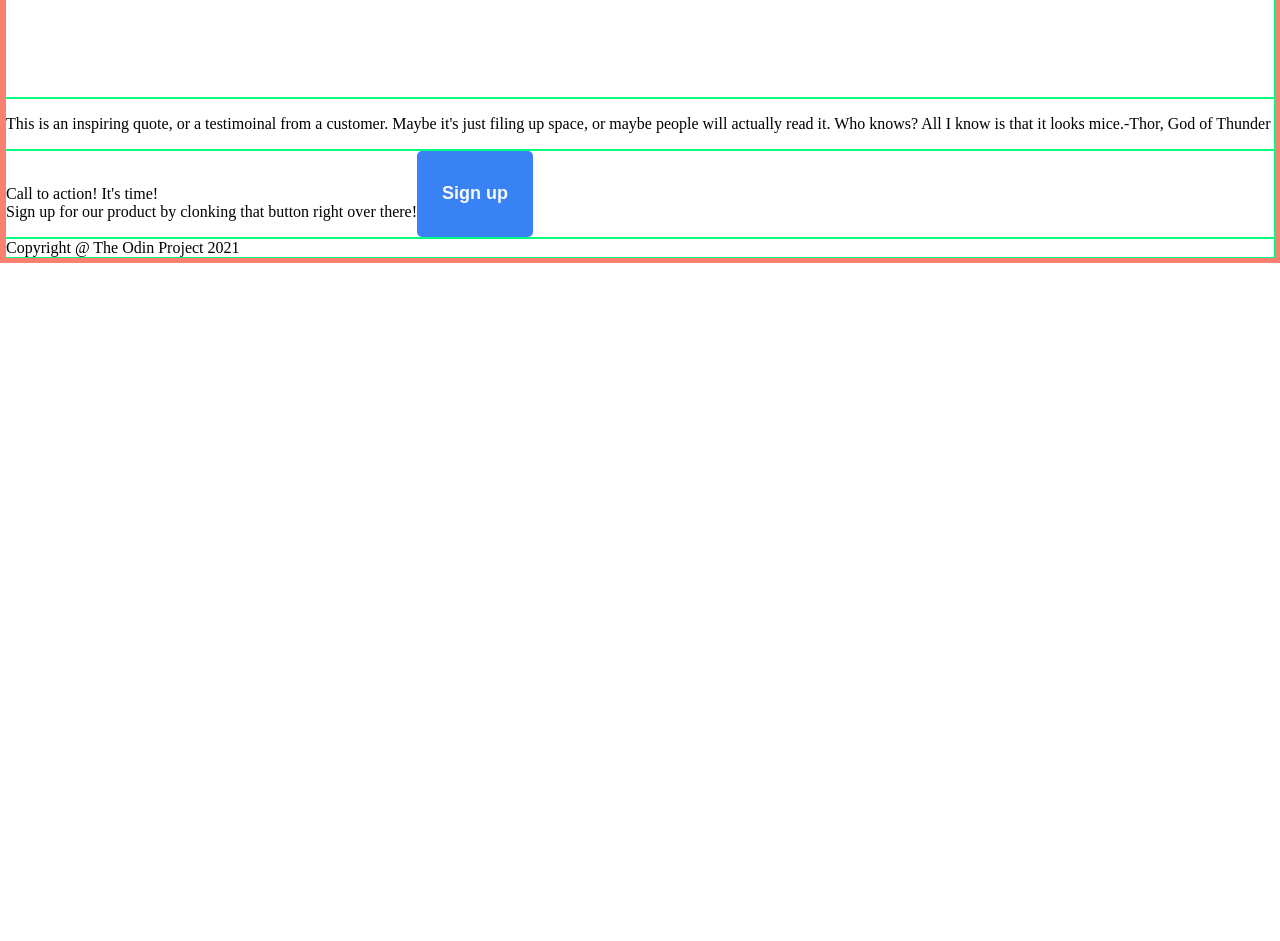
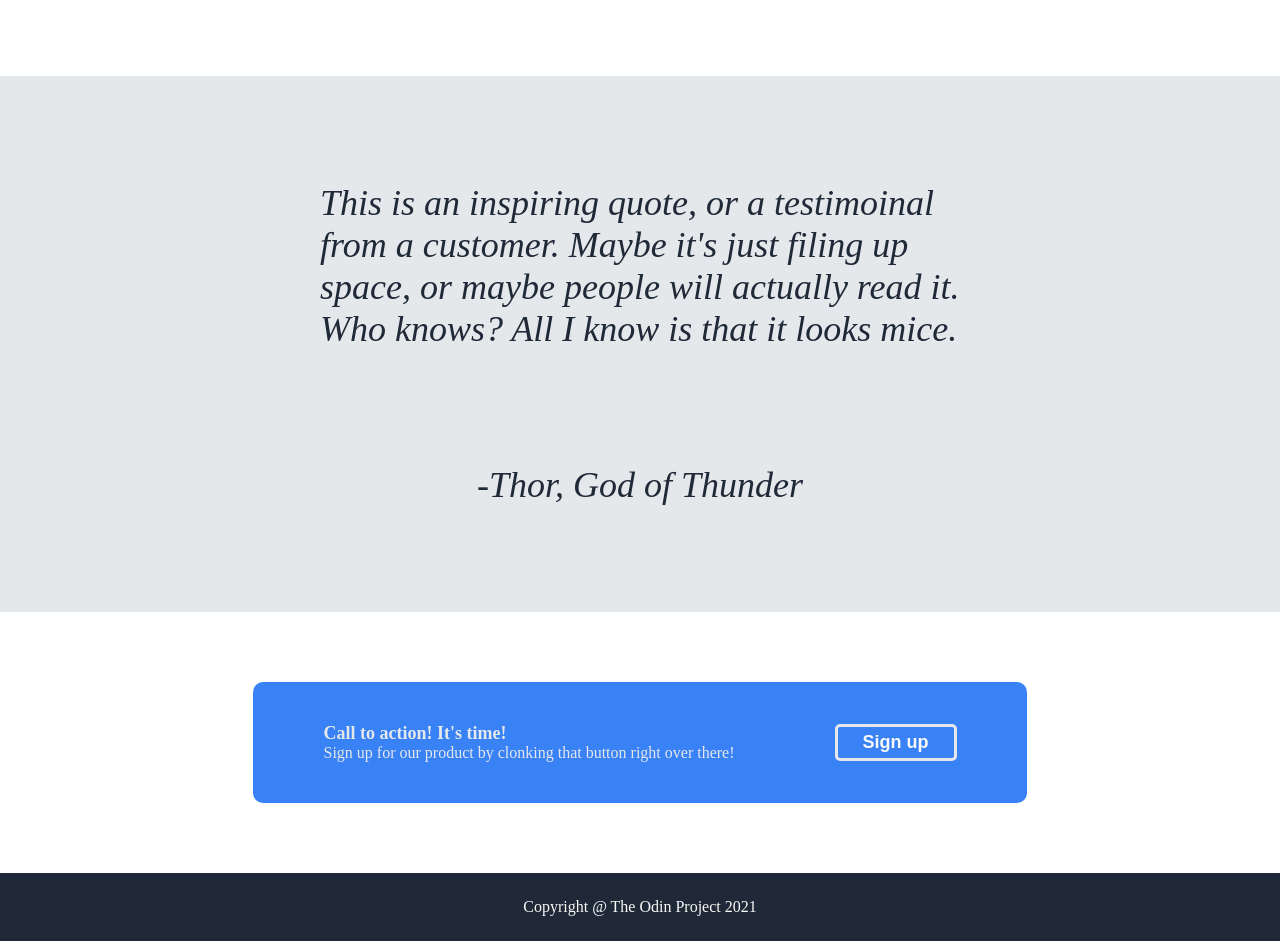
Before and after one commit to SkyAkki/landing-page, a plain HTML site: page index.html in a window 1280 px wide. Shown: the part 1033-1974 px from the top of the page. Before the commit the page ends 1296 px from the top, so only its background shows below. Drawn offline with Linux system fonts and the light colour scheme.

Commit message:
Add html and css for remaining sections

```diff
--- a/index.html
+++ b/index.html
@@ -79,26 +79,33 @@
         </section>
 
         <section class="section3">
+
                 <p>
                     This is an inspiring quote, or a testimoinal from a customer. Maybe it's
                     just filing up space, or maybe people will actually read it. Who knows?
                     All I know is that it looks mice.
                 </p>
-            <p>
+                <br>
+                <p class="extra">
                     -Thor, God of Thunder
                 </p>
+
+
         </section>
 
         <section class="section4">
-            <article>
+            <div>
                 <p>
-                    <br>Call to action! It's time!</br>
+                    <span class="call">
+                    Call to action! It's time!
+                    </span>
+                    <br>
                     Sign up for our product by clonking that button right over there!
                 </p>
-            </article>
-            <button>
+                <button id="secondary">
                     Sign up
                 </button>
+            </div>
         </section>
 
         <section class="section5 footer">
--- a/style.css
+++ b/style.css
@@ -8,7 +8,6 @@ body, html {
     margin: 0px;
 }
 .container {
-    border: 5px solid salmon;
     display: flex;
     flex-direction: column;
     min-height: 100%;    /*min-height is important here*/
@@ -17,7 +16,6 @@ body, html {
     flex: 1;
 }
 section {
-    border: 1px solid springgreen;
     display: flex;
 }
 button {
@@ -52,10 +50,6 @@ header > div{
     margin-bottom: 100px;
 }
 /* ########################################### */
-
-
-
-
 /* ############ Sub-styles for header ########### */
 ul {
     display: flex;
@@ -75,8 +69,6 @@ div > nav{
     margin-left: 120px;
 }
 /* ####################################  */
-
-
 /* ####### Sub-styles for sub-header ############ */
 h1 {
     font-size: 48px;
@@ -103,7 +95,6 @@ div > article{
 
 
 /* ############### Styles for Section 2 ########## */
-
 .section2 {
     justify-content: center;
     flex-wrap: wrap;
@@ -112,6 +103,8 @@ div > article{
     flex-basis: 100%;
     text-align: center;
     padding: 30px 0px;
+    font-size: 36px;
+    color: #1f2937;
 }
 .section2 > article {
     display: flex;
@@ -135,3 +128,64 @@ div > article{
     border-radius: 20px;
     flex-shrink: 0;
 }
+/* ################################################ */
+
+
+
+
+/* ################ Styles for section3 ########## */
+.section3 {
+    background-color: #e5e8eb;
+    justify-content: center;
+    align-items: center;
+    font-size: 36px;
+    font-weight: lighter;
+    color: #1f2937;
+    font-style: italic;
+    flex-direction: column;
+    padding: 70px 0px;
+}
+.section3 > p {
+    max-width: 50%;
+}
+/* ############################################### */
+
+
+
+/* ################### Styles for section4 ############# */
+.section4 {
+    align-items: center;
+    justify-content: center;
+}
+.section4 > div{
+    display: flex;
+    background-color: #3882f6;
+    align-items: center;
+    justify-content: center;
+    gap: 100px;
+    color: #e5e7eb;
+    padding: 25px 70px;
+    margin: 70px 0px;
+    border-radius: 10px;
+}
+#secondary {
+    border: 3px solid #e5e8eb;
+}
+.call {
+    color: #e5e8eb;
+    font-weight: bold;
+    font-size: 18px;
+}
+/* ##################################################### */
+
+
+
+
+/* ################### Styles for Footer ############# */
+.footer {
+    justify-content: center;
+    background-color: #1f2937;
+    color: #f9faf8;
+    padding: 25px 0px;
+}
+/* ##################################################### */
```
Lines whose indentation alone changed are shown as unchanged.
